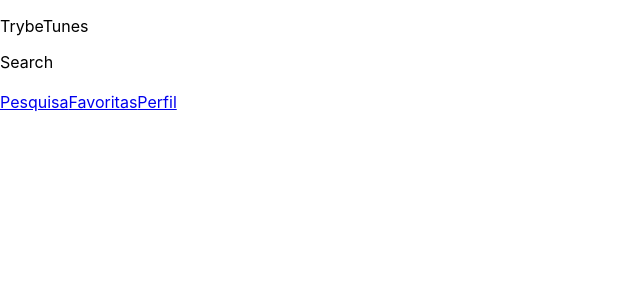
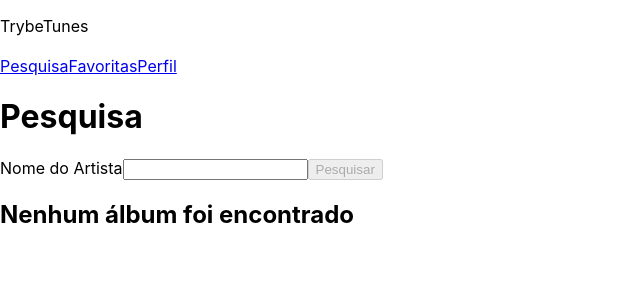
Before and after one commit to AnaMariaTozi/trybetunes, a React (Create React App) app: page /search in a window 1280 px wide. Shown: the top 300 px of the page, without its empty margins (0-640 px from the left). Built offline with nearby package versions, Linux system fonts and the light colour scheme.

Commit message:
5th and 6th requirement

```diff
--- /dev/null
+++ b/src/components/CardAlbuns.js
@@ -0,0 +1,41 @@
+import PropTypes from 'prop-types';
+import React, { Component } from 'react';
+import { Link } from 'react-router-dom';
+
+class CardAlbuns extends Component {
+  render() {
+    const {
+      artistName,
+      collectionName,
+      collectionId,
+      collectionPrice,
+      artworkUrl100,
+      trackCount,
+    } = this.props;
+    return (
+      <section>
+        <Link
+          to={ `/album/${collectionId}` }
+          data-testid={ `link-to-album-${collectionId}` }
+        >
+          <h1>{artistName}</h1>
+        </Link>
+        <img src={ artworkUrl100 } alt={ artistName } />
+        <p>{ `Nome do álbum: ${collectionName}` }</p>
+        <p>{`qtd Tracks: ${trackCount}`}</p>
+        <p>{`Preço: ${collectionPrice}`}</p>
+      </section>
+    );
+  }
+}
+
+CardAlbuns.propTypes = {
+  artistName: PropTypes.string.isRequired,
+  collectionName: PropTypes.string.isRequired,
+  collectionId: PropTypes.number.isRequired,
+  collectionPrice: PropTypes.number.isRequired,
+  artworkUrl100: PropTypes.string.isRequired,
+  trackCount: PropTypes.number.isRequired,
+};
+
+export default CardAlbuns;
--- /dev/null
+++ b/src/pages/Loading.js
@@ -0,0 +1,11 @@
+import React, { Component } from 'react';
+
+class Loading extends Component {
+  render() {
+    return (
+      <div id="Loading">Carregando...</div>
+    );
+  }
+}
+
+export default Loading;
--- a/src/pages/Search.js
+++ b/src/pages/Search.js
@@ -1,21 +1,97 @@
 import React, { Component } from 'react';
 import Header from '../components/Header';
+import searchAlbumsAPI from '../services/searchAlbumsAPI';
+import Loading from './Loading';
+import CardAlbuns from '../components/CardAlbuns';
 
 export default class Search extends Component {
   constructor(props) {
     super(props);
 
     this.state = {
+      searchInput: '',
+      btnDisable: true,
+      loading: false,
+      foundAlbum: '',
+      albuns: [],
+      searchSucceed: false,
 
     };
   }
 
-  render() {
-    return (
-      <>
-        <div data-testid="page-search">Search</div>
-        <Header />
-      </>
-    );
+  handleSubmitt = async () => {
+    const { searchInput } = this.state;
+    this.setState(({ searchInput: '', loading: true }));
+
+    const getAlbuns = await searchAlbumsAPI(searchInput);
+    this.setState({
+      loading: false,
+      albuns: getAlbuns,
+      searchSucceed: true,
+    });
   }
+
+handleChange = ({ target: { value } }) => {
+  this.setState({
+    searchInput: value,
+    foundAlbum: value,
+  });
 }
+
+render() {
+  const { searchInput, loading, foundAlbum, albuns, searchSucceed } = this.state;
+  const MIN_CHARACTERS = 2;
+
+  if (loading) return <Loading />;
+
+  return (
+
+    <div data-testid="page-search">
+      <Header />
+      <h1>Pesquisa</h1>
+
+      <form>
+        <label htmlFor="search-artist">
+          Nome do Artista
+          <input
+            type="text"
+            name="nome-artista"
+            data-testid="search-artist-input"
+            value={ searchInput }
+            onChange={ this.handleChange }
+          />
+        </label>
+        <button
+          data-testid="search-artist-button"
+          name="pesquisar"
+          type="submit"
+          disabled={ searchInput.length < MIN_CHARACTERS }
+          onClick={ this.handleSubmitt }
+        >
+          Pesquisar
+
+        </button>
+      </form>
+      { (searchSucceed) && `Resultado de álbuns de: ${foundAlbum}`}
+      {
+        (albuns.length > 0)
+          ? (<section>
+            { albuns.map((album) => (
+              <CardAlbuns
+                key={ album.artistName }
+                artistName={ album.artistName }
+                collectionName={ album.collectionName }
+                collectionId={ album.collectionId }
+                collectionPrice={ album.collectionPrice }
+                artworkUrl100={ album.artworkUrl100 }
+                trackCount={ album.trackCount }
+              />
+            ))}
+        </section>
+          ) : <h2>Nenhum álbum foi encontrado</h2>
+      }
+    </div>
+
+  );
+}
+}
```
